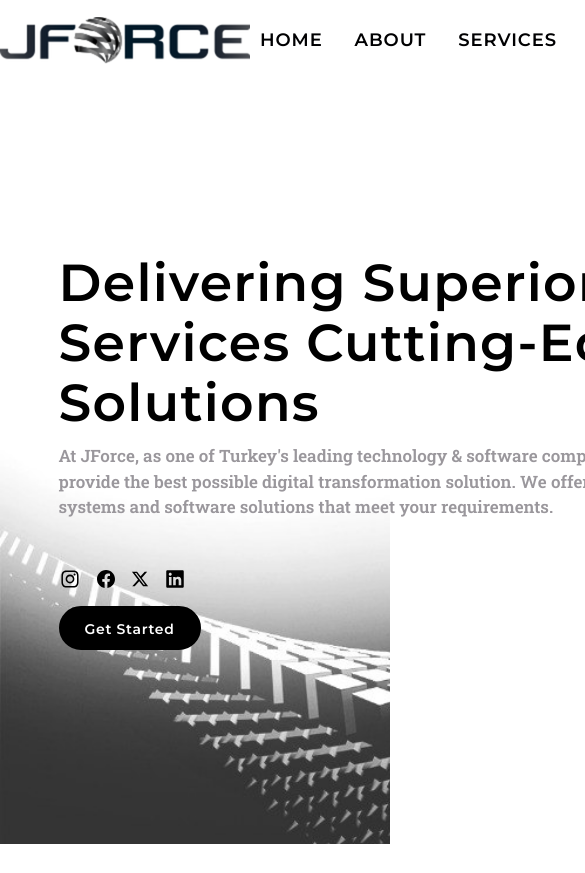
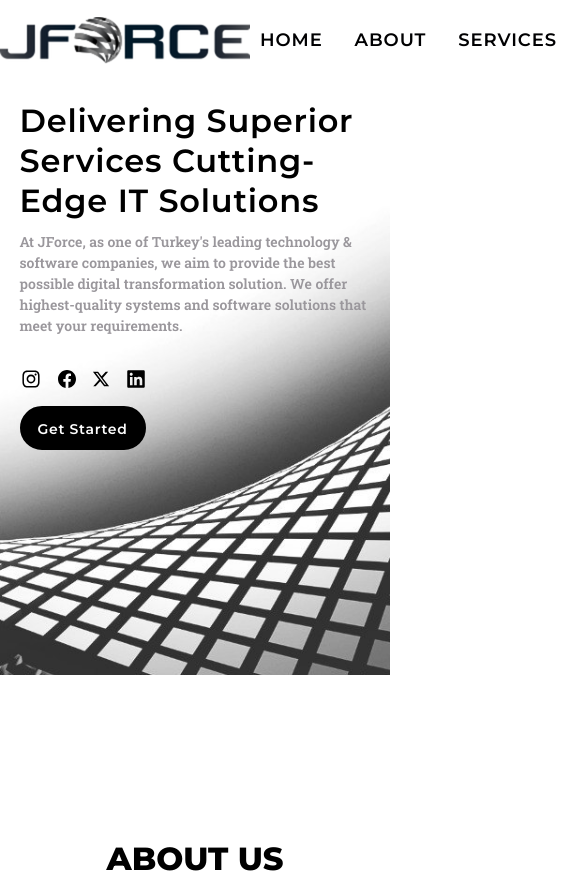
Before and after one commit to MeteBely/React-Corporate-Page-Template, a React (Vite) app: page / in a window 390 px wide. Shown: the top 873 px of the page, 585 px wide, since content can reach past the window. Built offline with nearby package versions, Linux system fonts and the light colour scheme.

Commit message:
home component responsive yapıldı

```diff
--- a/src/components/Home.jsx
+++ b/src/components/Home.jsx
@@ -17,17 +17,17 @@
     <section>
       <div
         style={{ backgroundImage: `url(${homePageTasarim})` }}
-        className="h h-screen w-full bg-[#fff] mb-40 bg-no-repeat bg-cover relative bg-fixed"
+        className="h-[80vh] sm:h-screen w-full bg-no-repeat bg-cover max-lg:bg-[center_top_1rem] sm:bg-fixed mb-40 relative"
       >
-        <div className="absolute left-[15%] top-[30%] w-[700px]">
+        <div className="absolute left-[5%] sm:left-[10%] md:left-[15%] top-[15%] md:top-[20%] lg:top-[25%] w-[90%] sm:w-[80%] md:w-[60%] lg:w-[50%]">
           <h1
-            className="fontMontserrat text-[52px] font-semibold leading-[60px] tracking-wide mb-[10px]"
+            className="fontMontserrat text-[32px] lg:w-[600px] 2xl:w-[700px] sm:text-[40px] md:text-[48px] lg:text-[52px] font-semibold leading-[40px] sm:leading-[50px] md:leading-[55px] lg:leading-[60px] tracking-wide mb-[10px]"
             data-aos="fade-up"
           >
             Delivering Superior Services Cutting-Edge IT Solutions
-          </h1>{" "}
+          </h1>
           <p
-            className="fontRoboto font-semibold text-[#9A979C] text-[17px] mb-12"
+            className="fontRoboto font-semibold text-[#9A979C] 2xl:w-[800px] text-[14px] sm:text-[16px] md:text-[17px] mb-8 md:mb-12"
             data-aos="fade-up"
             data-aos-delay="400"
           >
@@ -54,23 +54,21 @@
               <FaLinkedin size={20} />
             </a>
           </div>
+          <div data-aos="fade-up" data-aos-delay="800">
             <button
-            data-aos="fade-up"
-            data-aos-delay="800"
               onMouseEnter={() => setHoverBtn(true)}
               onMouseLeave={() => setHoverBtn(false)}
-            className={`${
-              hoverBtn ? "bg-[#FDFDFD]" : "bg-[#000]"
-            } transition-all border-2 border-[#000] rounded-3xl px-6 py-[8px]`}
+              className="transition-all border-2 border-[#000] hover:bg-[#FDFDFD] bg-[#000] rounded-3xl px-4 py-2 sm:px-6 sm:py-2.5"
             >
               <span
                 className={`${
                   hoverBtn ? "text-[#000]" : "text-[#FDFDFD]"
-              } text-sm font-semibold transition-all fontMontserrat  tracking-wider`}
+                } text-sm font-semibold transition-all fontMontserrat tracking-wider`}
               >
-              Get Started{" "}
+                Get Started
               </span>
             </button>
+          </div>
         </div>
       </div>
     </section>
```
Lines whose indentation alone changed are shown as unchanged.
